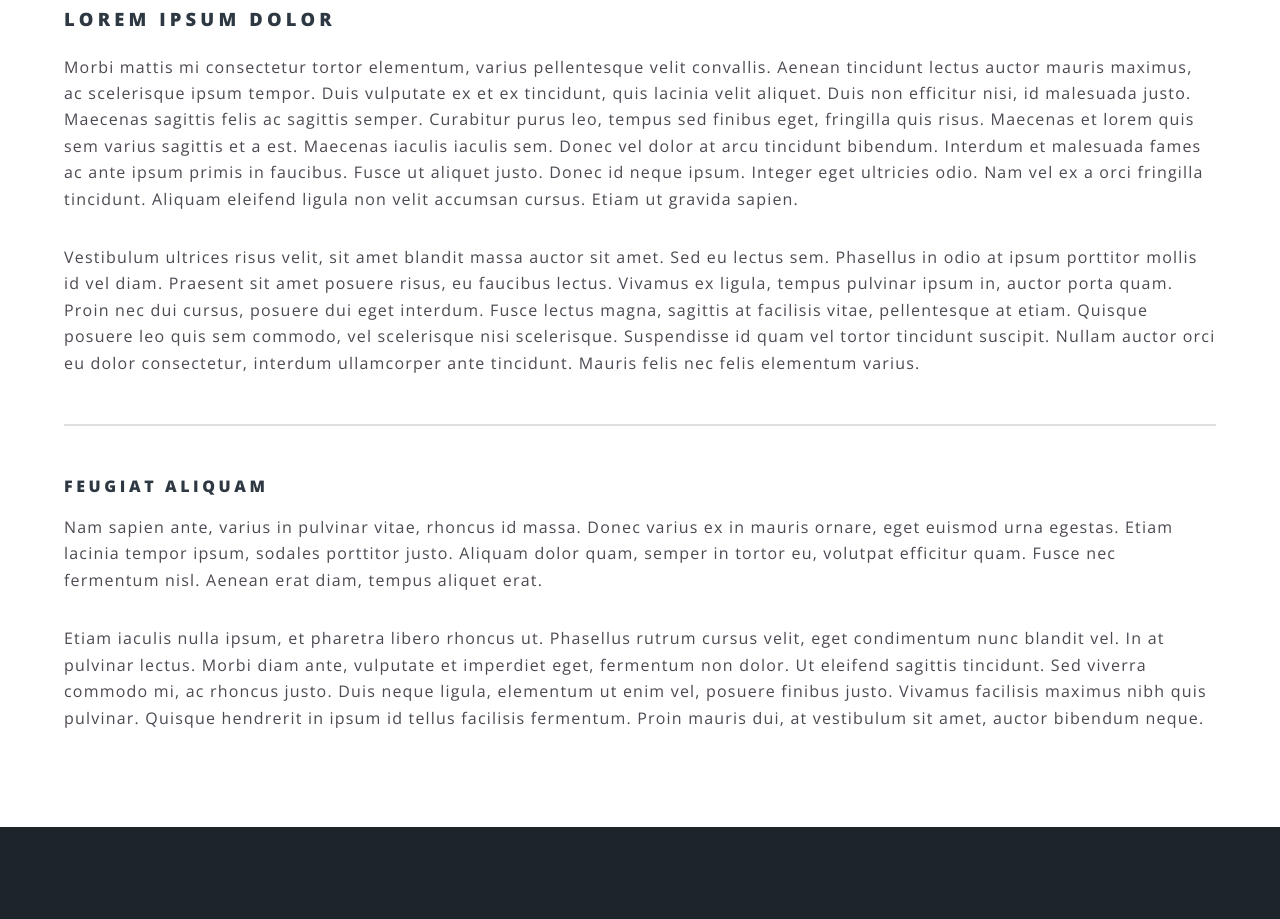
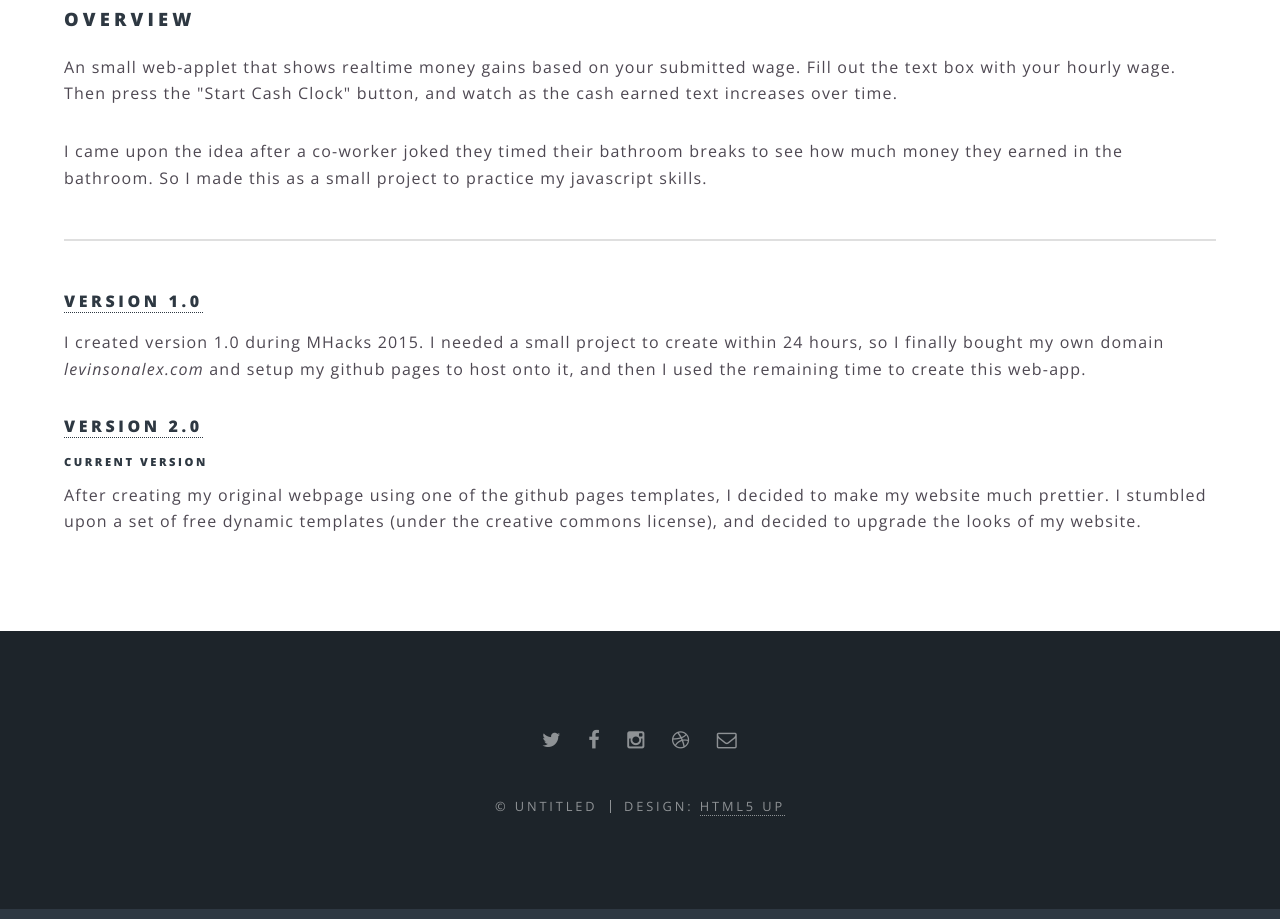
Before and after one commit to levinsonalex/bio, a plain HTML site: page timeIsMoney.html in a window 1280 px wide. Shown: the part 656-1575 px from the top of the page. Drawn offline with nearby package versions, Linux system fonts and the light colour scheme.

Commit message:
Added context and link to old timeIsMoney

```diff
--- a/timeIsMoney.html
+++ b/timeIsMoney.html
@@ -84,17 +84,19 @@ function fixTime(i){
 						<section class="wrapper style5">
 							<div class="inner">
 
-								<h3>Lorem ipsum dolor</h3>
-								<p>Morbi mattis mi consectetur tortor elementum, varius pellentesque velit convallis. Aenean tincidunt lectus auctor mauris maximus, ac scelerisque ipsum tempor. Duis vulputate ex et ex tincidunt, quis lacinia velit aliquet. Duis non efficitur nisi, id malesuada justo. Maecenas sagittis felis ac sagittis semper. Curabitur purus leo, tempus sed finibus eget, fringilla quis risus. Maecenas et lorem quis sem varius sagittis et a est. Maecenas iaculis iaculis sem. Donec vel dolor at arcu tincidunt bibendum. Interdum et malesuada fames ac ante ipsum primis in faucibus. Fusce ut aliquet justo. Donec id neque ipsum. Integer eget ultricies odio. Nam vel ex a orci fringilla tincidunt. Aliquam eleifend ligula non velit accumsan cursus. Etiam ut gravida sapien.</p>
+								<h3>Overview</h3>
+								<p>An small web-applet that shows realtime money gains based on your submitted wage. Fill out the text box with your hourly wage. Then press the "Start Cash Clock" button, and watch as the cash earned text increases over time.</p>
 
-								<p>Vestibulum ultrices risus velit, sit amet blandit massa auctor sit amet. Sed eu lectus sem. Phasellus in odio at ipsum porttitor mollis id vel diam. Praesent sit amet posuere risus, eu faucibus lectus. Vivamus ex ligula, tempus pulvinar ipsum in, auctor porta quam. Proin nec dui cursus, posuere dui eget interdum. Fusce lectus magna, sagittis at facilisis vitae, pellentesque at etiam. Quisque posuere leo quis sem commodo, vel scelerisque nisi scelerisque. Suspendisse id quam vel tortor tincidunt suscipit. Nullam auctor orci eu dolor consectetur, interdum ullamcorper ante tincidunt. Mauris felis nec felis elementum varius.</p>
+								<p>I came upon the idea after a co-worker joked they timed their bathroom breaks to see how much money they earned in the bathroom. So I made this as a small project to practice my javascript skills.</p>
 
 								<hr />
 
-								<h4>Feugiat aliquam</h4>
-								<p>Nam sapien ante, varius in pulvinar vitae, rhoncus id massa. Donec varius ex in mauris ornare, eget euismod urna egestas. Etiam lacinia tempor ipsum, sodales porttitor justo. Aliquam dolor quam, semper in tortor eu, volutpat efficitur quam. Fusce nec fermentum nisl. Aenean erat diam, tempus aliquet erat.</p>
+								<h4><a href="http://levinsonalex.github.io/about/timeIsMoney.html">Version 1.0</a></h4>
+								<p>I created version 1.0 during MHacks 2015. I needed a small project to create within 24 hours, so I finally bought my own domain <i>levinsonalex.com</i> and setup my github pages to host onto it, and then I used the remaining time to create this web-app.</p>
 
-								<p>Etiam iaculis nulla ipsum, et pharetra libero rhoncus ut. Phasellus rutrum cursus velit, eget condimentum nunc blandit vel. In at pulvinar lectus. Morbi diam ante, vulputate et imperdiet eget, fermentum non dolor. Ut eleifend sagittis tincidunt. Sed viverra commodo mi, ac rhoncus justo. Duis neque ligula, elementum ut enim vel, posuere finibus justo. Vivamus facilisis maximus nibh quis pulvinar. Quisque hendrerit in ipsum id tellus facilisis fermentum. Proin mauris dui, at vestibulum sit amet, auctor bibendum neque.</p>
+								<h4><a href="">Version 2.0</a></h4>
+								<h6>Current Version</h6>
+								<p>After creating my original webpage using one of the github pages templates, I decided to make my website much prettier. I stumbled upon a set of free dynamic templates (under the creative commons license), and decided to upgrade the looks of my website.</p>
 
 							</div>
 						</section>
```
